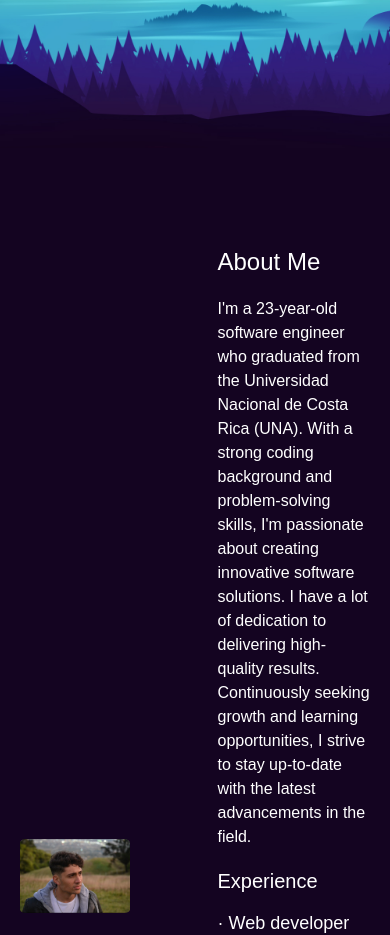
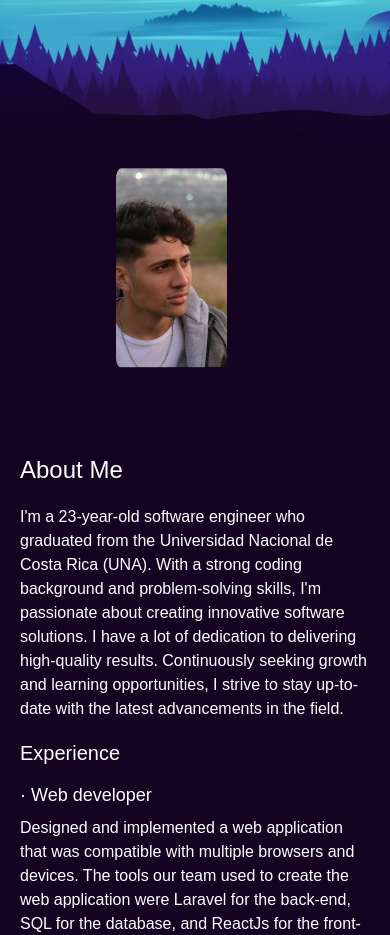
Before and after one commit to DiegoEspinoza10/Portfolio, a React (Create React App) app: page / in a window 390 px wide. Shown: the part 696-1631 px from the top of the page. Built offline with nearby package versions, Linux system fonts and the light colour scheme; the HTML template or start-up script is replaced by a standard one.

Commit message:
About me finished, just missing changing the width of the image

```diff
--- a/src/Components/AboutMe.css
+++ b/src/Components/AboutMe.css
@@ -117,14 +117,18 @@ img {
     }
 
     .text-content {
-      margin-top: 5rem;
+      margin-top: 2rem;
     }
 
-    .profile-image {
-      position: absolute;
-      top: 0%;
-      left: 0%;
+    img {
       width: 200px;
       height: 200px;
+      margin-bottom: 1rem;
+    }
+
+    .about-me-content {
+      flex-direction: column;
+      align-items: center;
+      text-align: center;
     }
 }
```
